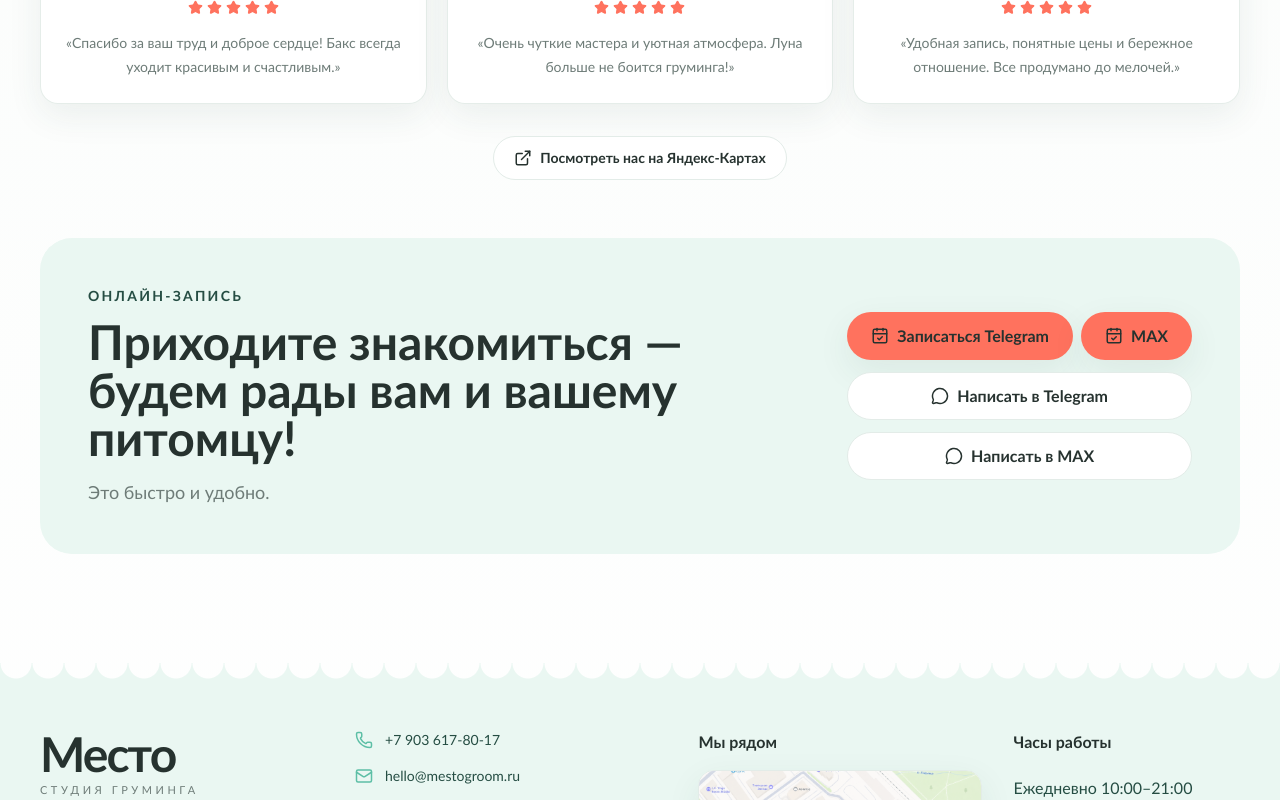
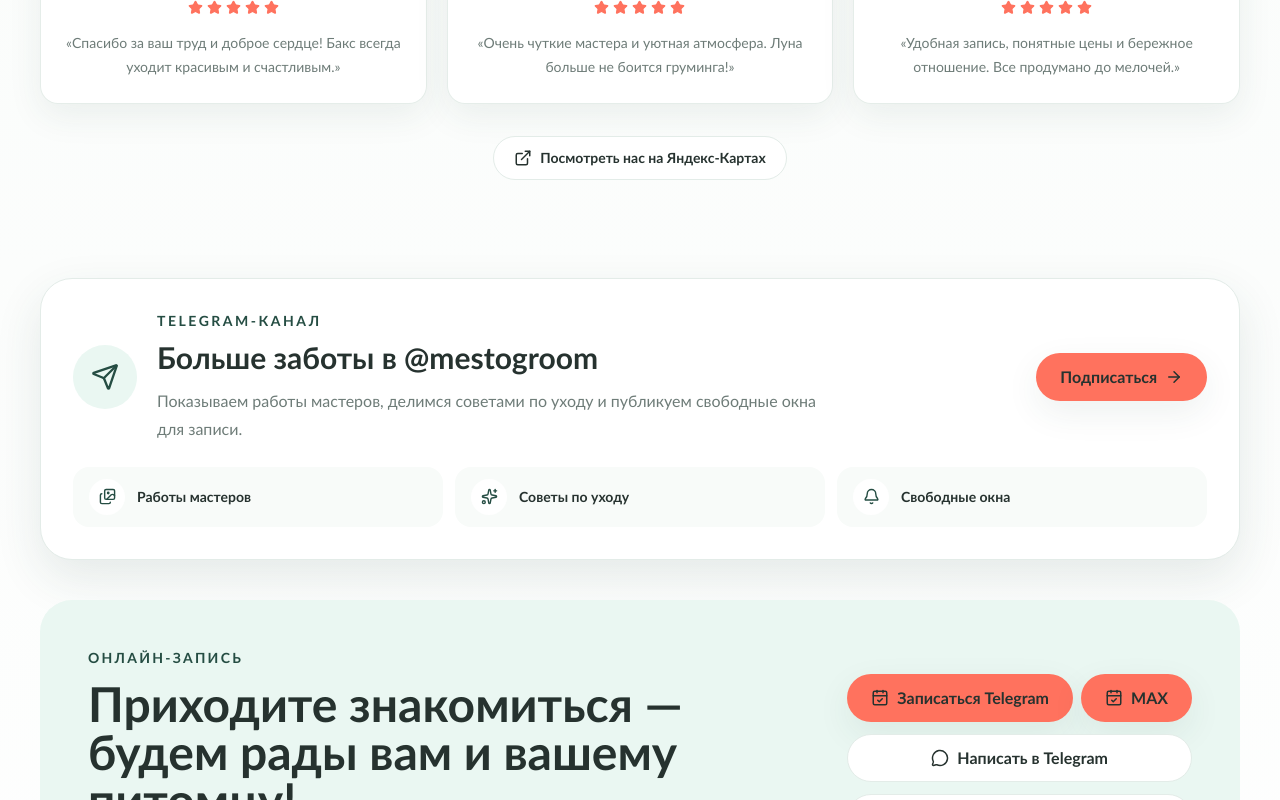
Before and after one commit to One-tm/mesto-sait, a Next.js app: page / in a window 1280 px wide. Shown: the part 3681-4481 px from the top of the page. Built offline with nearby package versions, Linux system fonts and the light colour scheme.

Commit message:
Add Telegram channel CTA and refine price preview

```diff
--- a/src/app/page.tsx
+++ b/src/app/page.tsx
@@ -8,6 +8,7 @@
 import { PromoOffers } from "@/components/PromoOffers";
 import { Reviews } from "@/components/Reviews";
 import { Services } from "@/components/Services";
+import { TelegramChannel } from "@/components/TelegramChannel";
 
 export default function HomePage() {
   return (
@@ -21,6 +22,7 @@
         <PricePreview />
         <About />
         <Reviews />
+        <TelegramChannel />
         <FinalCTA />
       </main>
       <Footer />
--- a/src/components/PricePreview.tsx
+++ b/src/components/PricePreview.tsx
@@ -6,8 +6,11 @@
 
 const formatRub = (value: number) => `${value.toLocaleString("ru-RU")} ₽`;
 const dogByBreed = new Map<string, (typeof dogPriceGroups)[number]>(dogPriceGroups.map((group) => [group.breed, group]));
+type PrioritySection = (typeof priorityBreedSections)[number];
 
-function getPreviewTarget(breedNames: readonly string[]) {
+function getPreviewTarget(section: PrioritySection) {
+  const featuredBreedName = "featuredBreedName" in section ? section.featuredBreedName : undefined;
+  const breedNames = featuredBreedName ? [featuredBreedName] : section.breedNames;
   const groups = breedNames.map((breedName) => dogByBreed.get(breedName)).filter(Boolean);
   const ranked = groups
     .flatMap((group) => group!.services.map((service) => ({ group: group!, service })))
@@ -24,8 +27,8 @@
   return breed === "Папийон (Папильон)" ? "Папийон" : breed;
 }
 
-function getBreedPriceHref(group: (typeof dogPriceGroups)[number]) {
-  return `/price?breed=${encodeURIComponent(group.breed)}#breed-${group.id}`;
+function getSectionPriceHref(section: PrioritySection) {
+  return `/price?section=${encodeURIComponent(section.title)}#all-dog-prices`;
 }
 
 export function PricePreview() {
@@ -40,8 +43,8 @@
         />
         <div className="grid gap-4 md:grid-cols-2 xl:grid-cols-3">
           {previewSections.map((section) => {
-            const target = getPreviewTarget(section.breedNames);
-            const href = target ? getBreedPriceHref(target.group) : "/price";
+            const target = getPreviewTarget(section);
+            const href = target ? getSectionPriceHref(section) : "/price";
 
             return (
             <a key={section.title} href={href} className="focus-ring rounded-3xl border border-line bg-paper p-5 transition hover:-translate-y-1 hover:bg-paper-mint hover:shadow-card">
--- /dev/null
+++ b/src/components/TelegramChannel.tsx
@@ -0,0 +1,63 @@
+import { ArrowRight, Bell, Images, Send, Sparkles } from "lucide-react";
+import { Button } from "@/components/ui/Button";
+import { contacts } from "@/data/contacts";
+
+const channelHighlights = [
+  {
+    label: "Работы мастеров",
+    Icon: Images
+  },
+  {
+    label: "Советы по уходу",
+    Icon: Sparkles
+  },
+  {
+    label: "Свободные окна",
+    Icon: Bell
+  }
+];
+
+export function TelegramChannel() {
+  return (
+    <section className="py-8 md:py-10" aria-labelledby="telegram-channel-title">
+      <div className="container">
+        <div className="rounded-[32px] border border-line bg-white p-6 shadow-soft md:p-8">
+          <div className="grid items-center gap-6 lg:grid-cols-[1fr_auto]">
+            <div className="flex flex-col gap-5 md:flex-row md:items-center">
+              <div className="flex h-16 w-16 shrink-0 items-center justify-center rounded-full bg-paper-mint text-mint-dark">
+                <Send size={28} aria-hidden />
+              </div>
+              <div>
+                <p className="text-sm font-semibold uppercase tracking-[0.18em] text-mint-dark">
+                  Telegram-канал
+                </p>
+                <h2 id="telegram-channel-title" className="mt-2 text-3xl font-semibold text-ink">
+                  Больше заботы в @mestogroom
+                </h2>
+                <p className="mt-3 max-w-2xl text-base leading-7 text-muted">
+                  Показываем работы мастеров, делимся советами по уходу и публикуем свободные окна для записи.
+                </p>
+              </div>
+            </div>
+
+            <Button href={contacts.telegramChannel} size="lg" className="w-full sm:w-auto">
+              Подписаться
+              <ArrowRight size={18} aria-hidden />
+            </Button>
+          </div>
+
+          <div className="mt-6 grid gap-3 sm:grid-cols-3">
+            {channelHighlights.map(({ label, Icon }) => (
+              <div key={label} className="flex items-center gap-3 rounded-2xl bg-paper px-4 py-3 text-sm font-semibold text-ink">
+                <span className="flex h-9 w-9 items-center justify-center rounded-full bg-white text-mint-dark">
+                  <Icon size={17} aria-hidden />
+                </span>
+                {label}
+              </div>
+            ))}
+          </div>
+        </div>
+      </div>
+    </section>
+  );
+}
--- a/src/data/contacts.ts
+++ b/src/data/contacts.ts
@@ -4,6 +4,7 @@
   phoneDisplay: "+7 903 617-80-17",
   phoneHref: "tel:+79036178017",
   telegram: "https://t.me/mestoadmin",
+  telegramChannel: "https://t.me/mestogroom",
   max: "https://max.ru/u/f9LHodD0cOL67NPVHTyDzrzAniFXMFvE5h6GH-3TVDIwP82H-3Px_qPSaQ0",
   yandexMaps: "https://yandex.ru/maps/org/mesto/36411641472",
   address: "Москва, ул. Академика Ильюшина, 16",
--- a/src/data/price.ts
+++ b/src/data/price.ts
@@ -43,11 +43,13 @@
 export type PriorityBreedSection = {
   title: string;
   breedNames: string[];
+  featuredBreedName?: string;
 };
 
 export const priorityBreedSections = [
   {
     "title": "Пудель",
+    "featuredBreedName": "Пудель той до 28 см",
     "breedNames": [
       "Пудель королевский от 45 см",
       "Пудель малый (средний) от 36 до 45 см",
@@ -64,6 +66,7 @@
   },
   {
     "title": "Шпиц",
+    "featuredBreedName": "Шпиц до 24 см",
     "breedNames": [
       "Шпиц до 24 см",
       "Шпиц от 24 до 30 см",
```
Also changed, not shown: src/components/PriceList.tsx (+43 -8 lines).
